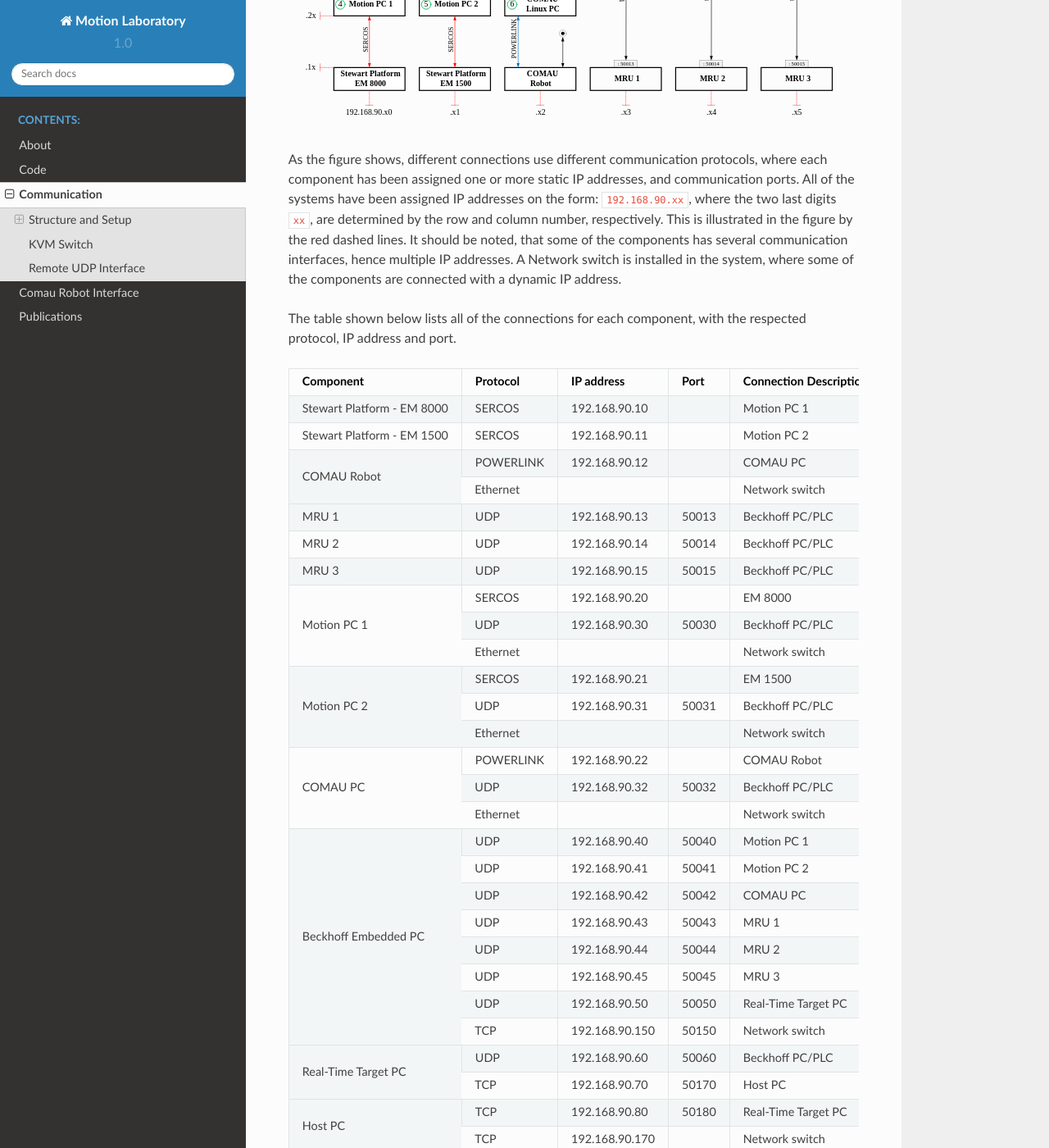
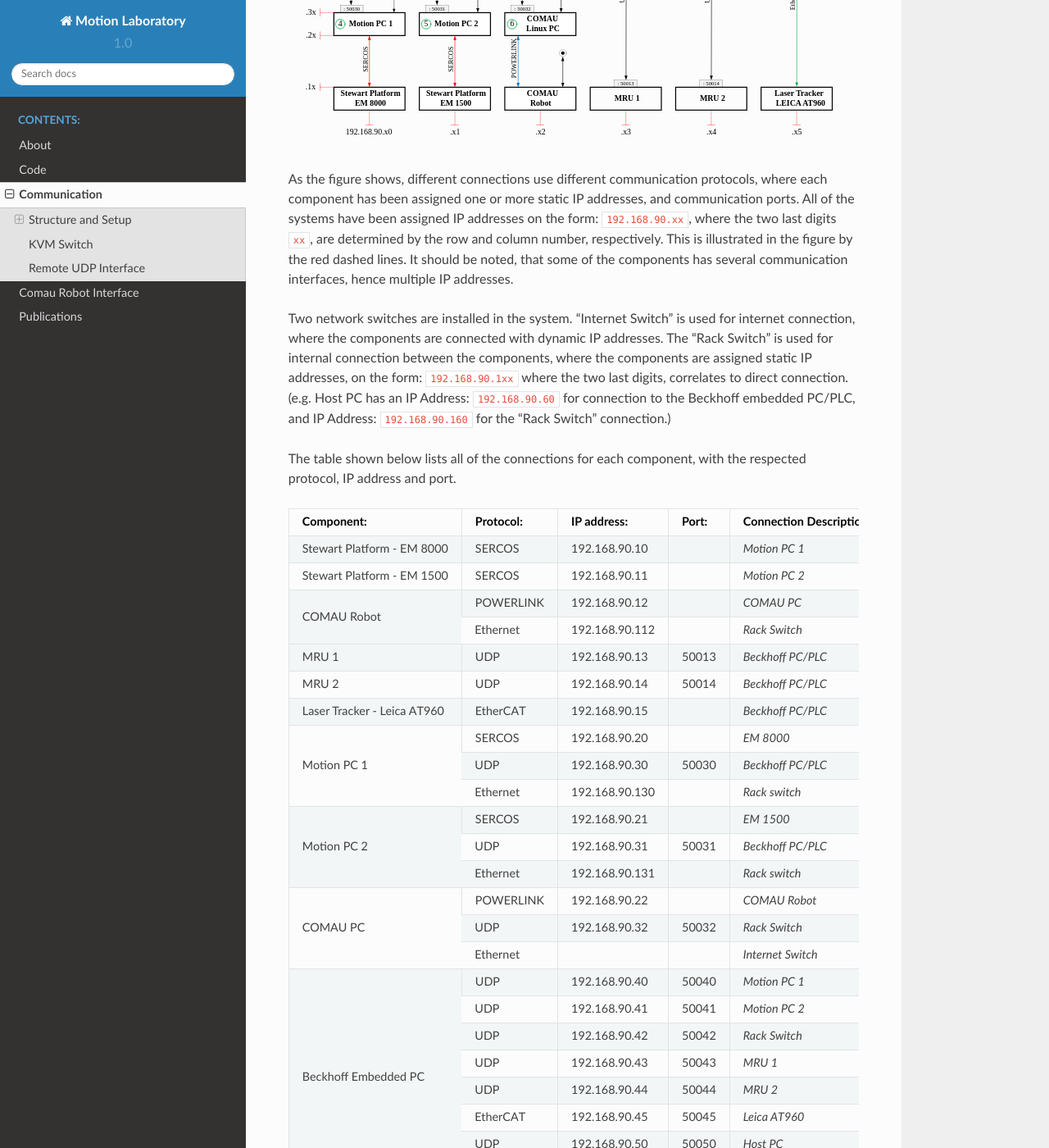
Before and after one commit to sondretordal/motion-lab, a Sphinx documentation site: the page built from docs/com.rst, in a window 1280 px wide and 1400 px high, scrolled down 1006 px. Shown: the whole window at 82% size. Built offline with Sphinx 7.4.7 and the Read the Docs theme 2.0.0, drawn with Linux system fonts in a browser that asks for light colours; formulas are drawn with MathJax 3; some of the changed text lies outside the part shown.

Commit message:
Updated communication_setup_schematic.svg and connection table

```diff
--- a/docs/com.rst
+++ b/docs/com.rst
@@ -5,8 +5,8 @@
 
 This section presentes the communication structure and setup of the Motion-Lab.
 The laboratory consist of two Stewart Platforms (E-Motion 8000 and 1500),
-an industrial robot (COMAU Smart 5 NJ 110-3.0), three Motion Reference Units (MRU),
-a motion capture system (Qualisys Oqus 700+),
+an industrial robot (COMAU Smart 5 NJ 110-3.0), two Motion Reference Units (MRU),
+a laser tracker (Leica AT960), a motion capture system (Qualisys Oqus 700+),
 and an embedded PC (Beckhoff CX2040) working as a central control unit.
 
 Structure and Setup
@@ -36,69 +36,74 @@
 This is illustrated in the figure by the red dashed lines.
 It should be noted, that some of the components has several communication interfaces,
 hence multiple IP addresses.
-A Network switch is installed in the system, where some of the components are connected with a dynamic IP address.
+
+Two network switches are installed in the system.
+"Internet Switch" is used for internet connection, where the components are connected with dynamic IP addresses.
+The "Rack Switch" is used for internal connection between the components,
+where the components are assigned static IP addresses, on the form: ``192.168.90.1xx`` where the two last digits,
+correlates to direct connection.
+(e.g. Host PC has an IP Address: ``192.168.90.60`` for connection to the Beckhoff embedded PC/PLC,
+and IP Address: ``192.168.90.160`` for the "Rack Switch" connection.)
 
 The table shown below lists all of the connections for each component, with the respected protocol, IP address and port.
 
-+---------------------------+----------+----------------+-------+-----------------------+
-| Component                 | Protocol | IP address     | Port  | Connection Description|
-+===========================+==========+================+=======+=======================+
-| Stewart Platform - EM 8000| SERCOS   | 192.168.90.10  |       | Motion PC 1           |
-+---------------------------+----------+----------------+-------+-----------------------+
-| Stewart Platform - EM 1500| SERCOS   | 192.168.90.11  |       | Motion PC 2           |
-+---------------------------+----------+----------------+-------+-----------------------+
-| COMAU Robot               | POWERLINK| 192.168.90.12  |       | COMAU PC              |
-|                           +----------+----------------+-------+-----------------------+
-|                           | Ethernet |                |       | Network switch        |
-+---------------------------+----------+----------------+-------+-----------------------+
-| MRU 1                     | UDP      | 192.168.90.13  | 50013 | Beckhoff PC/PLC       |
-+---------------------------+----------+----------------+-------+-----------------------+
-| MRU 2                     | UDP      | 192.168.90.14  | 50014 | Beckhoff PC/PLC       |
-+---------------------------+----------+----------------+-------+-----------------------+
-| MRU 3                     | UDP      | 192.168.90.15  | 50015 | Beckhoff PC/PLC       |
-+---------------------------+----------+----------------+-------+-----------------------+
-| Motion PC 1               | SERCOS   | 192.168.90.20  |       | EM 8000               |
-|                           +----------+----------------+-------+-----------------------+
-|                           | UDP      | 192.168.90.30  | 50030 | Beckhoff PC/PLC       |
-|                           +----------+----------------+-------+-----------------------+
-|                           | Ethernet |                |       | Network switch        |
-+---------------------------+----------+----------------+-------+-----------------------+
-| Motion PC 2               | SERCOS   | 192.168.90.21  |       | EM 1500               |
-|                           +----------+----------------+-------+-----------------------+
-|                           | UDP      | 192.168.90.31  | 50031 | Beckhoff PC/PLC       |
-|                           +----------+----------------+-------+-----------------------+
-|                           | Ethernet |                |       | Network switch        |
-+---------------------------+----------+----------------+-------+-----------------------+
-| COMAU PC                  | POWERLINK| 192.168.90.22  |       | COMAU Robot           |
-|                           +----------+----------------+-------+-----------------------+
-|                           | UDP      | 192.168.90.32  | 50032 | Beckhoff PC/PLC       |
-|                           +----------+----------------+-------+-----------------------+
-|                           | Ethernet |                |       | Network switch        |
-+---------------------------+----------+----------------+-------+-----------------------+
-| Beckhoff Embedded PC      | UDP      | 192.168.90.40  | 50040 | Motion PC 1           |
-|                           +----------+----------------+-------+-----------------------+
-|                           | UDP      | 192.168.90.41  | 50041 | Motion PC 2           |
-|                           +----------+----------------+-------+-----------------------+
-|                           | UDP      | 192.168.90.42  | 50042 | COMAU PC              |
-|                           +----------+----------------+-------+-----------------------+
-|                           | UDP      | 192.168.90.43  | 50043 | MRU 1                 |
-|                           +----------+----------------+-------+-----------------------+
-|                           | UDP      | 192.168.90.44  | 50044 | MRU 2                 |
-|                           +----------+----------------+-------+-----------------------+
-|                           | UDP      | 192.168.90.45  | 50045 | MRU 3                 |
-|                           +----------+----------------+-------+-----------------------+
-|                           | UDP      | 192.168.90.50  | 50050 | Real-Time Target PC   |
-|                           +----------+----------------+-------+-----------------------+
-|                           | TCP      | 192.168.90.150 | 50150 | Network switch        |
-+---------------------------+----------+----------------+-------+-----------------------+
-| Real-Time Target PC       | UDP      | 192.168.90.60  | 50060 | Beckhoff PC/PLC       |
-|                           +----------+----------------+-------+-----------------------+
-|                           | TCP      | 192.168.90.70  | 50170 | Host PC               |
-+---------------------------+----------+----------------+-------+-----------------------+
-| Host PC                   | TCP      | 192.168.90.80  | 50180 | Real-Time Target PC   |
-|                           +----------+----------------+-------+-----------------------+
-|                           | TCP      | 192.168.90.170 |       | Network switch        |
-+---------------------------+----------+----------------+-------+-----------------------+
++-----------------------------+-----------+----------------+-------+-------------------------+
+| Component:                  | Protocol: | IP address:    | Port: | Connection Description: |
++=============================+===========+================+=======+=========================+
+| Stewart Platform - EM 8000  | SERCOS    | 192.168.90.10  |       | *Motion PC 1*           |
++-----------------------------+-----------+----------------+-------+-------------------------+
+| Stewart Platform - EM 1500  | SERCOS    | 192.168.90.11  |       | *Motion PC 2*           |
++-----------------------------+-----------+----------------+-------+-------------------------+
+| COMAU Robot                 | POWERLINK | 192.168.90.12  |       | *COMAU PC*              |
+|                             +-----------+----------------+-------+-------------------------+
+|                             | Ethernet  | 192.168.90.112 |       | *Rack Switch*           |
++-----------------------------+-----------+----------------+-------+-------------------------+
+| MRU 1                       | UDP       | 192.168.90.13  | 50013 | *Beckhoff PC/PLC*       |
++-----------------------------+-----------+----------------+-------+-------------------------+
+| MRU 2                       | UDP       | 192.168.90.14  | 50014 | *Beckhoff PC/PLC*       |
++-----------------------------+-----------+----------------+-------+-------------------------+
+| Laser Tracker - Leica AT960 | EtherCAT  | 192.168.90.15  |       | *Beckhoff PC/PLC*       |
++-----------------------------+-----------+----------------+-------+-------------------------+
+| Motion PC 1                 | SERCOS    | 192.168.90.20  |       | *EM 8000*               |
+|                             +-----------+----------------+-------+-------------------------+
+|                             | UDP       | 192.168.90.30  | 50030 | *Beckhoff PC/PLC*       |
+|                             +-----------+----------------+-------+-------------------------+
+|                             | Ethernet  | 192.168.90.130 |       | *Rack switch*           |
++-----------------------------+-----------+----------------+-------+-------------------------+
+| Motion PC 2                 | SERCOS    | 192.168.90.21  |       | *EM 1500*               |
+|                             +-----------+----------------+-------+-------------------------+
+|                             | UDP       | 192.168.90.31  | 50031 | *Beckhoff PC/PLC*       |
+|                             +-----------+----------------+-------+-------------------------+
+|                             | Ethernet  | 192.168.90.131 |       | *Rack switch*           |
++-----------------------------+-----------+----------------+-------+-------------------------+
+| COMAU PC                    | POWERLINK | 192.168.90.22  |       | *COMAU Robot*           |
+|                             +-----------+----------------+-------+-------------------------+
+|                             | UDP       | 192.168.90.32  | 50032 | *Rack Switch*           |
+|                             +-----------+----------------+-------+-------------------------+
+|                             | Ethernet  |                |       | *Internet Switch*       |
++-----------------------------+-----------+----------------+-------+-------------------------+
+| Beckhoff Embedded PC        | UDP       | 192.168.90.40  | 50040 | *Motion PC 1*           |
+|                             +-----------+----------------+-------+-------------------------+
+|                             | UDP       | 192.168.90.41  | 50041 | *Motion PC 2*           |
+|                             +-----------+----------------+-------+-------------------------+
+|                             | UDP       | 192.168.90.42  | 50042 | *Rack Switch*           |
+|                             +-----------+----------------+-------+-------------------------+
+|                             | UDP       | 192.168.90.43  | 50043 | *MRU 1*                 |
+|                             +-----------+----------------+-------+-------------------------+
+|                             | UDP       | 192.168.90.44  | 50044 | *MRU 2*                 |
+|                             +-----------+----------------+-------+-------------------------+
+|                             | EtherCAT  | 192.168.90.45  | 50045 | *Leica AT960*           |
+|                             +-----------+----------------+-------+-------------------------+
+|                             | UDP       | 192.168.90.50  | 50050 | *Host PC*               |
+|                             +-----------+----------------+-------+-------------------------+
+|                             | Ethernet  | 192.168.90.150 |       | *Rack switch*           |
++-----------------------------+-----------+----------------+-------+-------------------------+
+| Host PC                     | UDP       | 192.168.90.60  | 50060 | *Beckhoff PC/PLC*       |
+|                             +-----------+----------------+-------+-------------------------+
+|                             | Ethernet  | 192.168.90.160 |       | *Rack Switch*           |
+|                             +-----------+----------------+-------+-------------------------+
+|                             | Ethernet  |                |       | *Internet Switch*       |
++-----------------------------+-----------+----------------+-------+-------------------------+
 
 Analog and Digital I/O
 ^^^^^^^^^^^^^^^^^^^^^^
```
Also changed, not shown: docs/img/communication_setup_schematic.svg, 1 other file.
